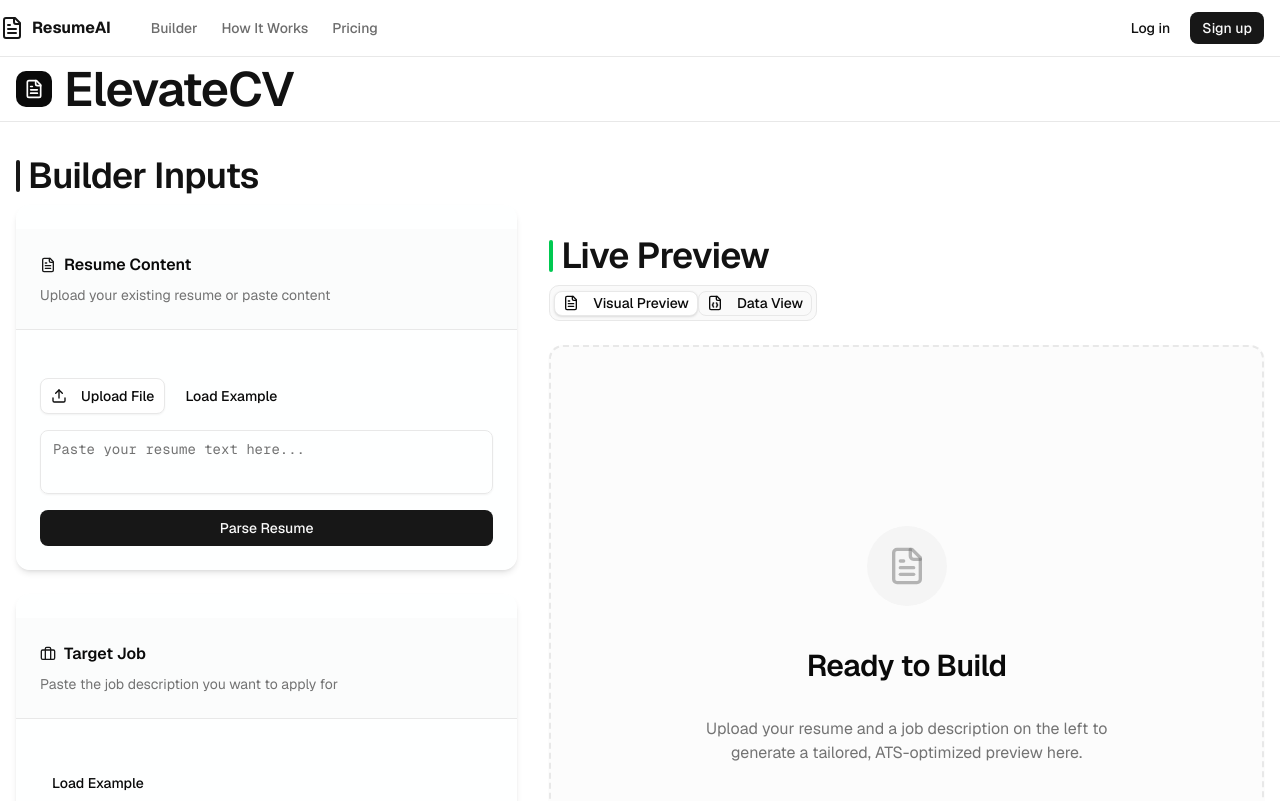
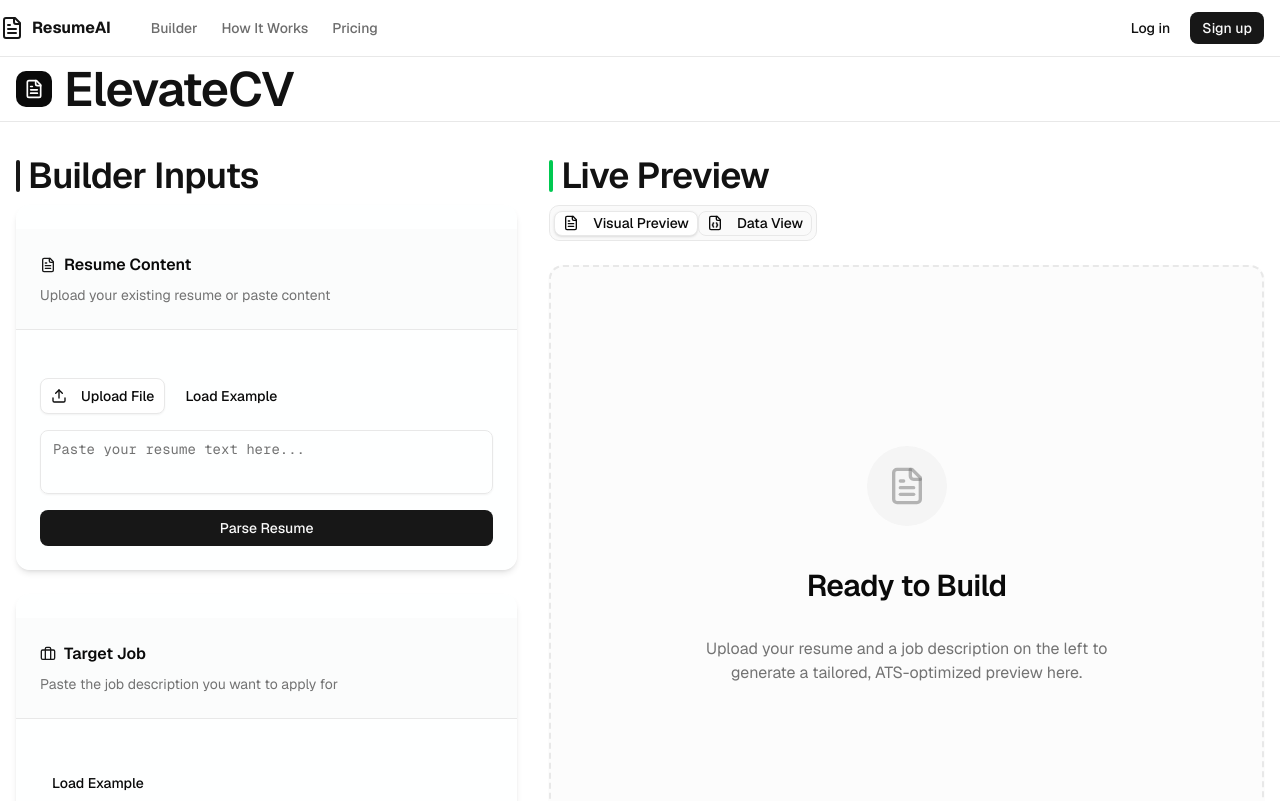
Before and after one commit to wiz-studios/ElevateCV, a Next.js app: page / in a window 1280 px wide. Shown: the top 801 px of the page. Built offline with nearby package versions, Linux system fonts and the light colour scheme; no server answers.

Commit message:
Fix sticky positioning: Remove overflow-x-hidden from main containers

```diff
--- a/app/layout.tsx
+++ b/app/layout.tsx
@@ -53,7 +53,7 @@ export default function RootLayout({
 }>) {
   return (
     <html lang="en">
-      <body className={`font-sans antialiased overflow-x-hidden`}>
+      <body className={`font-sans antialiased`}>
         <AuthProvider>
           <Navbar />
           {children}
--- a/app/page.tsx
+++ b/app/page.tsx
@@ -86,7 +86,7 @@ export default function ResumeBuildPage() {
   const displayResume = tailoredResume || resume
 
   return (
-    <div className="min-h-screen bg-background overflow-x-hidden">
+    <div className="min-h-screen bg-background">
       {/* Header */}
       <header className="sticky top-0 z-50 w-full border-b bg-background/80 backdrop-blur-md">
         <div className="container mx-auto px-3 sm:px-4 h-14 sm:h-16 flex items-center justify-between gap-2">
@@ -123,7 +123,7 @@ export default function ResumeBuildPage() {
         </div>
       </header>
 
-      <main className="container mx-auto px-3 sm:px-4 py-4 sm:py-6 md:py-8 space-y-4 sm:space-y-6 md:space-y-8 overflow-x-hidden">
+      <main className="container mx-auto px-3 sm:px-4 py-4 sm:py-6 md:py-8 space-y-4 sm:space-y-6 md:space-y-8">
         <div className="grid lg:grid-cols-12 gap-4 sm:gap-6 md:gap-8 items-start">
           {/* Left Column: Builder Controls (5 cols) */}
           <div className="lg:col-span-5 space-y-3 sm:space-y-4 md:space-y-6">
```
